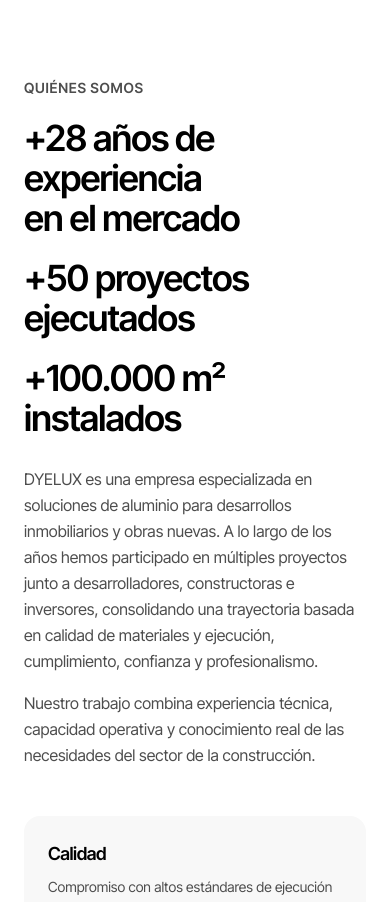
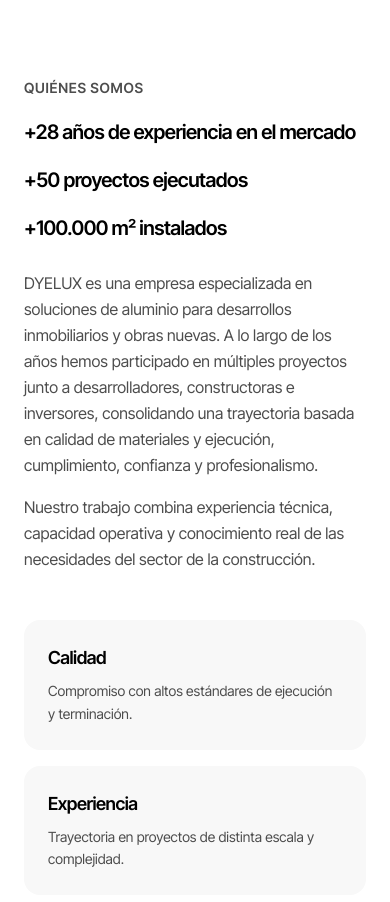
Before and after one commit to martinmateo1/edificios, a Next.js app: page / in a window 390 px wide. Shown: the part 1268-2170 px from the top of the page. Built offline with nearby package versions, Linux system fonts and the light colour scheme.

Commit message:
feat: adjust font sizes for about section titles

```diff
--- a/components/sections/about.tsx
+++ b/components/sections/about.tsx
@@ -32,13 +32,13 @@ export function About() {
           <div>
             <p className="text-sm font-semibold uppercase tracking-wider text-muted-foreground mb-4">Quiénes somos</p>
             <div className="space-y-3">
-              <SectionTitle className="text-2xl md:text-3xl lg:text-4xl font-semibold tracking-tight text-balance">
+              <SectionTitle className="text-xl md:text-3xl lg:text-4xl font-semibold tracking-tight text-balance">
                 +28 años de experiencia en el mercado
               </SectionTitle>
-              <SectionTitle className="text-2xl md:text-3xl lg:text-4xl font-semibold tracking-tight text-balance">
+              <SectionTitle className="text-xl md:text-3xl lg:text-4xl font-semibold tracking-tight text-balance">
                 +50 proyectos ejecutados
               </SectionTitle>
-              <SectionTitle className="text-2xl md:text-3xl lg:text-4xl font-semibold tracking-tight text-balance">
+              <SectionTitle className="text-xl md:text-3xl lg:text-4xl font-semibold tracking-tight text-balance">
                 +100.000 m² instalados
               </SectionTitle>
             </div>
```
